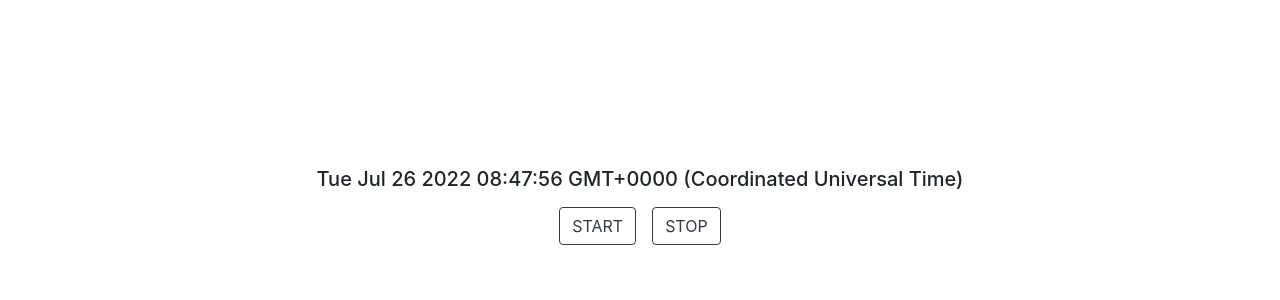
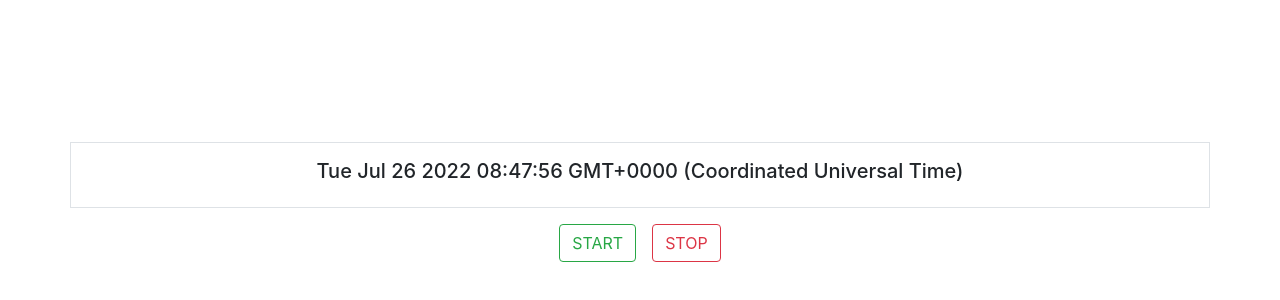
Before and after one commit to blackhammer2000/timer, a plain HTML site: page index.html in a window 1280 px wide. Shown: the part 198-498 px from the top of the page. Drawn offline with Linux system fonts and the light colour scheme.

Commit message:
added borders and color to the buttons...

```diff
--- a/index.html
+++ b/index.html
@@ -11,13 +11,13 @@
   </head>
   <body class="d-flex justify-content-center align-items-center">
     <div class="container-fluid h-100">
-      <div class="container h-75 display text-center py-2">
+      <div class="container h-75 display text-center py-3 border">
         <h5></h5>
       </div>
 
-      <div class="container h-25 text-center">
-        <button class="btn btn-outline-dark start mx-2">START</button
-        ><button class="btn btn-outline-dark stop mx-2">STOP</button>
+      <div class="container h-25 text-center mt-3">
+        <button class="btn btn-outline-success start mx-2">START</button
+        ><button class="btn btn-outline-danger stop mx-2">STOP</button>
       </div>
     </div>
   </body>
```
